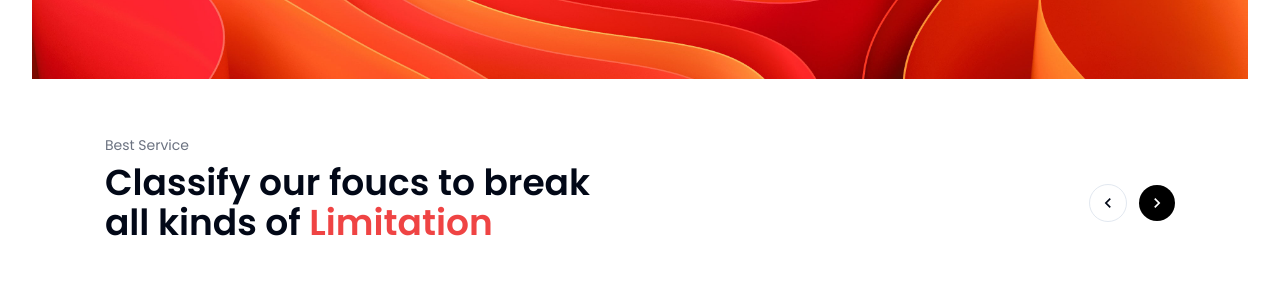
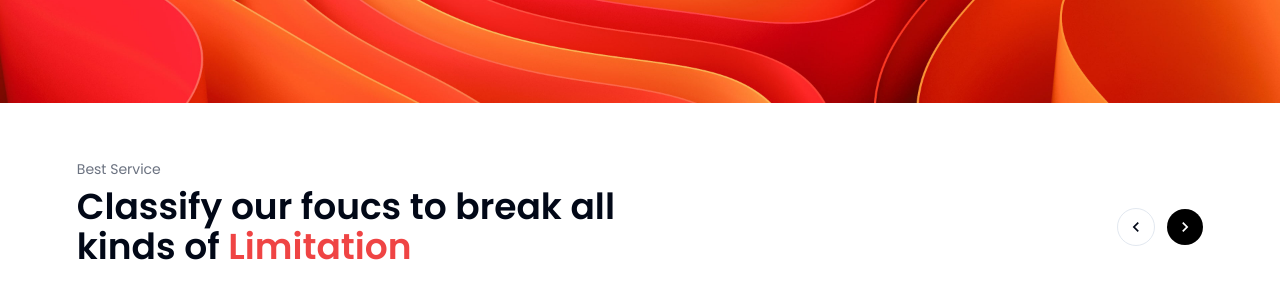
Before and after one commit to Bharat1111/offtec, a Next.js app: page / in a window 1280 px wide. Shown: the part 780-1077 px from the top of the page. Built offline with nearby package versions, Linux system fonts and the light colour scheme.

Commit message:
bug fixes

```diff
--- a/tailwind.config.js
+++ b/tailwind.config.js
@@ -2,15 +2,15 @@
 module.exports = {
   darkMode: ["class"],
   content: [
-    './pages/**/*.{ts,tsx}',
-    './components/**/*.{ts,tsx}',
-    './app/**/*.{ts,tsx}',
-    './src/**/*.{ts,tsx}',
-	],
+    "./pages/**/*.{ts,tsx}",
+    "./components/**/*.{ts,tsx}",
+    "./app/**/*.{ts,tsx}",
+    "./src/**/*.{ts,tsx}",
+  ],
   theme: {
     container: {
       center: true,
-      padding: "2rem",
+
       screens: {
         "2xl": "1400px",
       },
@@ -73,4 +73,4 @@ module.exports = {
     },
   },
   plugins: [require("tailwindcss-animate")],
-}
+};
```
